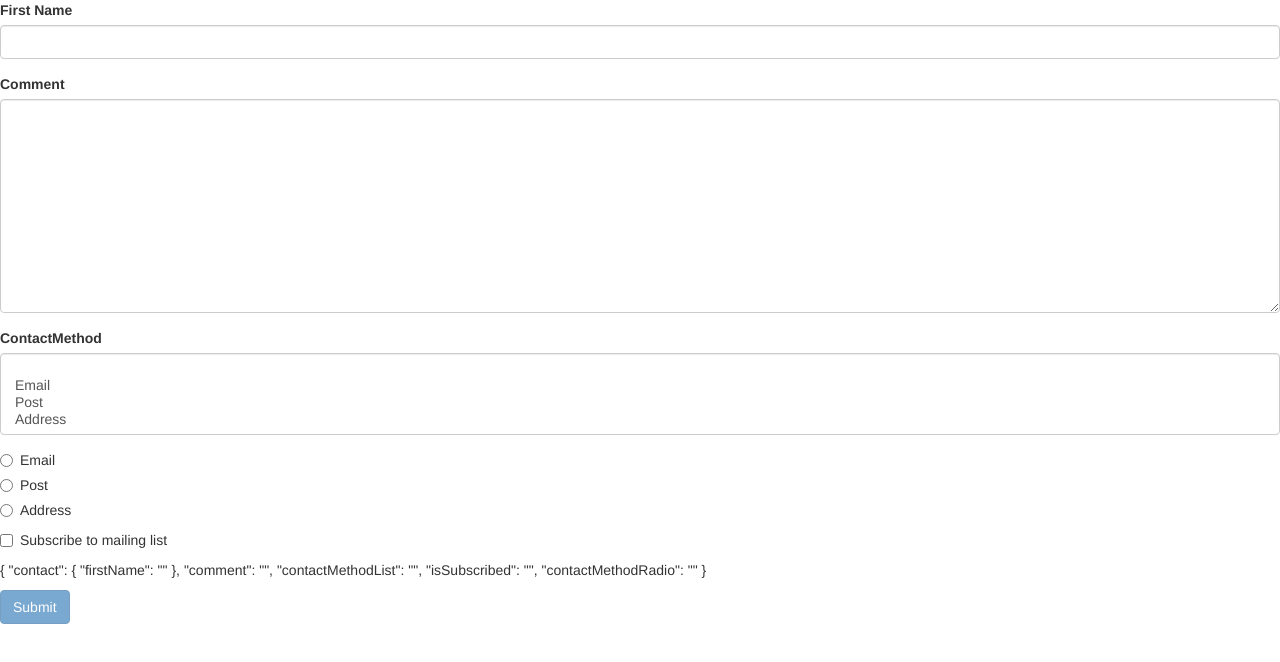
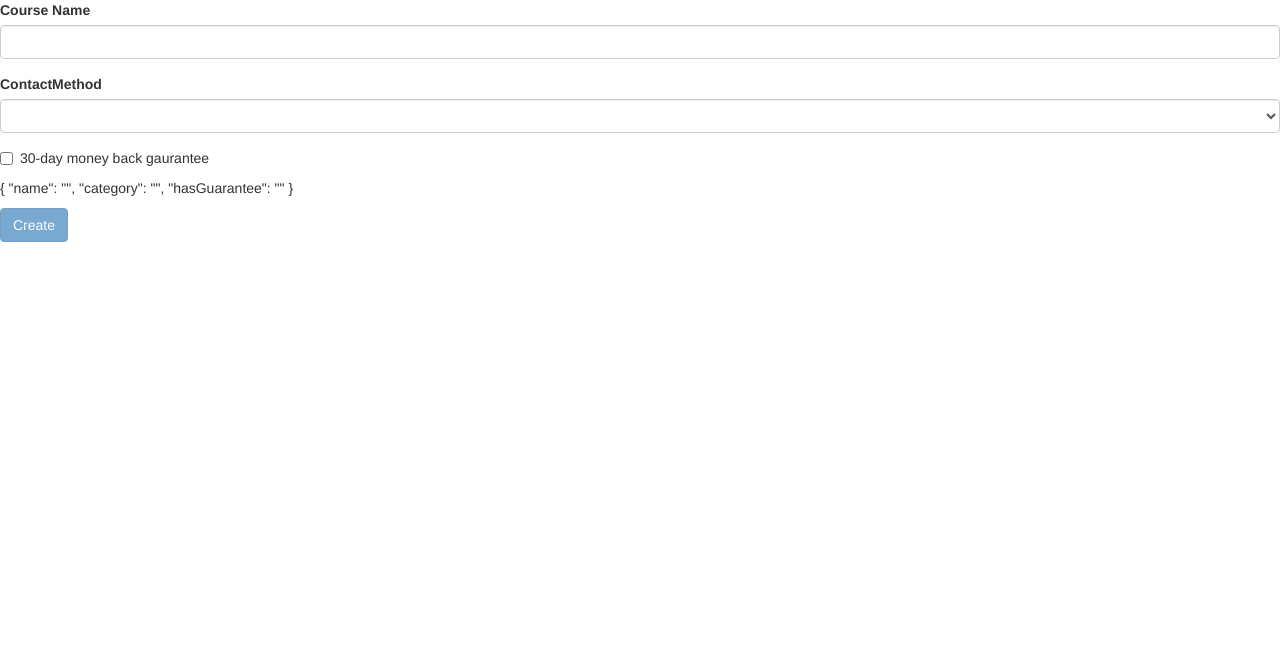
Before and after one commit to shubhangi251/angular-1zwjbz, an Angular app: page / in a window 1280 px wide. Shown: the top 662 px of the page. Built offline with nearby package versions, Linux system fonts and the light colour scheme.

Commit message:
2 files modified, 3 added

```diff
--- a/src/app/app.component.html
+++ b/src/app/app.component.html
@@ -1,2 +1,2 @@
-<app-contact-form>
-</app-contact-form>
+<app-course-form>
+</app-course-form>
--- a/src/app/app.module.ts
+++ b/src/app/app.module.ts
@@ -18,6 +18,7 @@ import { LikeComponent } from './like/like.component';
 import { InputFormatDirective } from './input-format.directive';
 import { ZippyComponent } from './zippy/zippy.component';
 import { ContactFormComponent } from './contact-form/contact-form.component';
+import { CourseFormComponent } from './course-form/course-form.component';
 
 
 
@@ -31,7 +32,8 @@ import { ContactFormComponent } from './contact-form/contact-form.component';
   LikeComponent,
   InputFormatDirective,
   ZippyComponent,
-  ContactFormComponent],
+  ContactFormComponent,
+  CourseFormComponent],
   bootstrap:    [ AppComponent ],
   providers:[ CoursesService, EmailService, AuthorService]
 })
--- /dev/null
+++ b/src/app/course-form/course-form.component.html
@@ -0,0 +1,48 @@
+<form #f="ngForm" (ngSubmit)="submit(f)">
+	<div >
+		<div class="form-group">
+			<label for="name">Course Name</label>
+			<input
+     minlength="5"
+     ngModel
+    name="name"
+    required type="text"
+     id="name"
+      #name="ngModel"
+       (change)="log(name)" class="form-control"  >
+			<div class="alert alert-danger" *ngIf="name.touched && !name.valid">
+				<div *ngIf="name.errors.required">
+					First name is required
+				</div>
+				<div *ngIf="name.errors.minlength">
+					course name should be min
+					{{name.errors.minlength.requiredLength }} characters
+				</div>
+			</div>
+		</div>
+	</div>
+
+	<div class="form-group">
+		<label for="category">
+      ContactMethod
+      </label>
+		<select  ngModel name="category" id="category" class="form-control">
+    <option value=""></option>
+        <option *ngFor="let select of category" [value]="select.id ">{{select.courses}}</option>
+
+      </select>
+	</div>
+
+	<div class="checkbox">
+		<label >
+      <input type="checkbox" ngModel name="hasGuarantee">
+30-day money back gaurantee      </label>
+	</div>
+
+	<p>
+		{{f.value|json}}
+	</p>
+	<button class="btn btn-primary" [disabled]="f.invalid">
+  Create
+</button>
+</form>
--- /dev/null
+++ b/src/app/course-form/course-form.component.ts
@@ -0,0 +1,21 @@
+import { Component, OnInit } from '@angular/core';
+
+@Component({
+  selector: 'app-course-form',
+  templateUrl: './course-form.component.html',
+  styleUrls: ['./course-form.component.css']
+})
+export class CourseFormComponent  {
+category=[
+  {
+    id:1,name:'Developement'
+  },
+   {
+    id:2,name:'Arts'
+  }, {
+    id:3,name:'FineArts'
+  }
+];
+
+
+}
```
Also changed, not shown: src/app/course-form/course-form.component.css (added).
